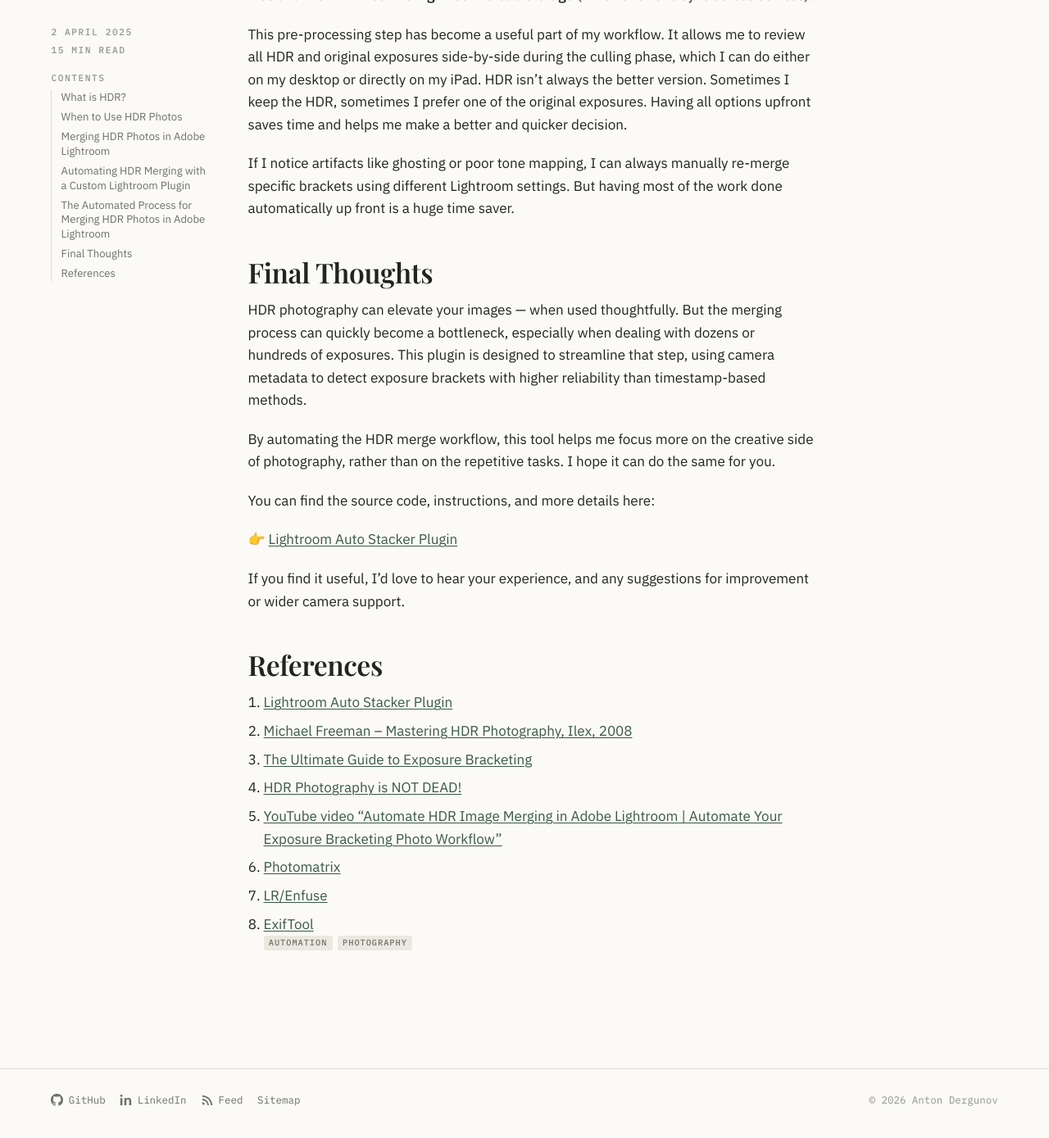
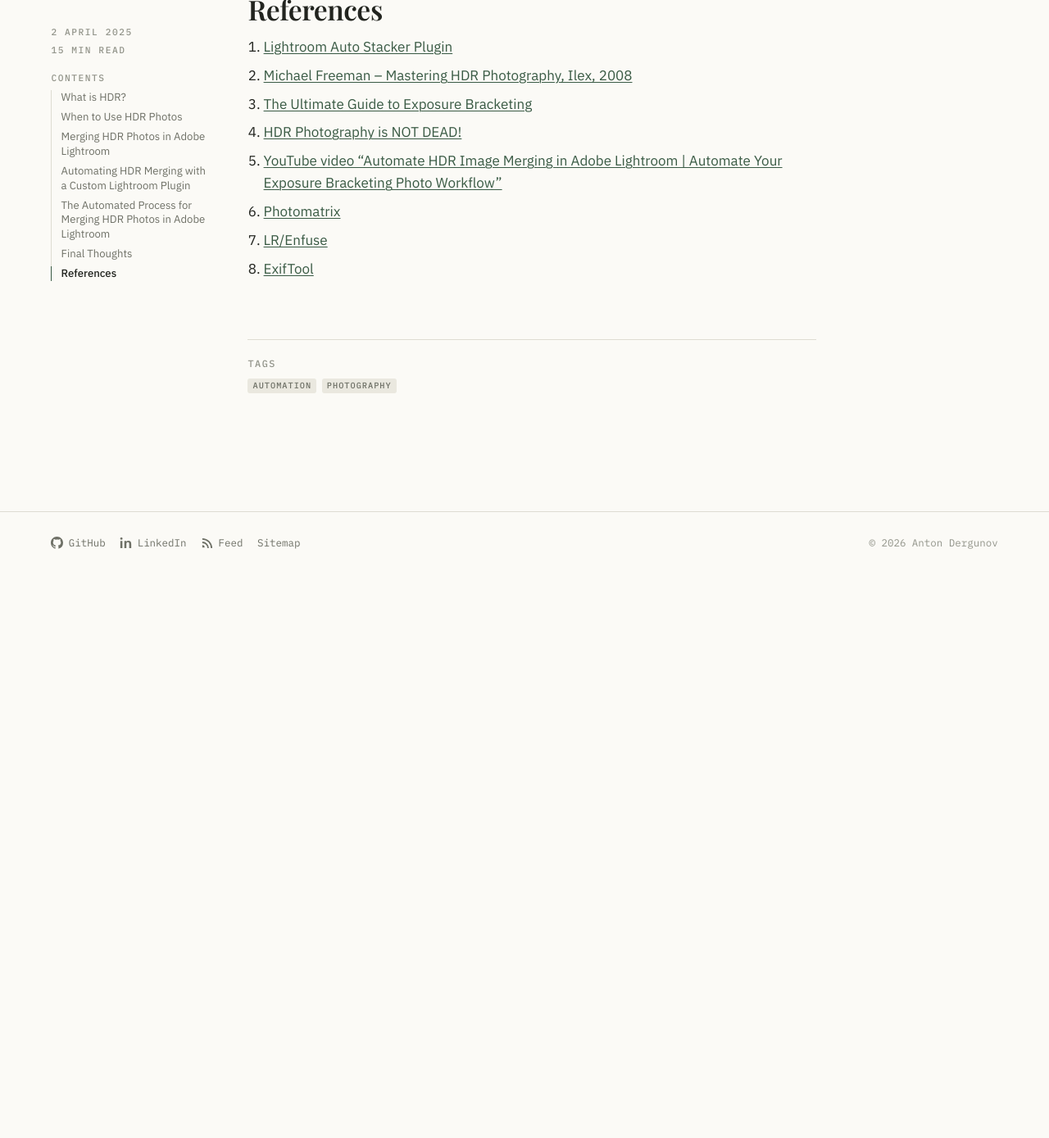
Before and after one commit to anton-dergunov/anton-dergunov.github.io, a Jekyll site: the page built from _posts/2025-04-02-automating-hdr-photo-creation-in-adobe-lightroom.md, in a window 1280 px wide and 1400 px high, scrolled down 17291 px. Shown: the top 1389 px of the window at 82% size. Built offline with Jekyll 4.4.1, drawn with Linux system fonts in a browser that asks for light colours; after the commit the page ends 18011 px from its top, so only the background shows below that.

Commit message:
Refine typography: scroll-spy TOC, aligned figures, tablet centring
Highlight the current section in the table of contents, match figure
width to the text measure, centre the column when the rail collapses,
and give end-of-article tags a label and breathing room.

```diff
--- a/_layouts/post.html
+++ b/_layouts/post.html
@@ -36,9 +36,12 @@
       {{ content }}
 
       {%- if page.tags and page.tags.size > 0 %}
-      <ul class="chips" aria-label="Tags">
-        {%- for tag in page.tags %}<li class="chip">{{ tag }}</li>{%- endfor %}
-      </ul>
+      <footer class="article-tags">
+        <p class="tags-label">Tags</p>
+        <ul class="chips">
+          {%- for tag in page.tags %}<li class="chip">{{ tag }}</li>{%- endfor %}
+        </ul>
+      </footer>
       {%- endif %}
     </div>
   </div>
--- a/assets/css/main.css
+++ b/assets/css/main.css
@@ -440,13 +440,16 @@
   text-decoration: none;
 }
 .rail-toc a:hover { color: var(--green); border-left-color: var(--green); }
+.rail-toc a.is-current {
+  color: var(--ink);
+  font-weight: 500;
+  border-left-color: var(--green);
+}
 
 /* The content column carries the readable measure. */
 .body-col { min-width: 0; }
 .body-col > * { max-width: var(--measure); }
 .body-col > .full-bleed,
-.body-col > figure,
-.body-col > .figure-frame,
 .body-col > table,
 .body-col > .table-scroll,
 .body-col > pre { max-width: none; }
@@ -459,7 +462,7 @@
 .body-col > .page-title + * { margin-top: 2.5rem; }
 .body-col > p, .body-col > ul, .body-col > ol { margin-bottom: 0; }
 
-.body-col ul, .body-col ol { padding-left: 1.2rem; }
+.body-col ul:not(.chips), .body-col ol { padding-left: 1.2rem; }
 .body-col li + li { margin-top: .45rem; }
 .body-col li > ul, .body-col li > ol { margin-top: .45rem; }
 
@@ -477,6 +480,13 @@
   .rail-toc { margin-top: 0; flex-basis: 100%; }
   .rail-toc ol { border-left: 0; padding-left: 0; }
   .rail-toc a { padding-left: 0; border-left: 0; }
+
+  /* With no rail beside it, a left-aligned measure reads as off-centre on a
+     tablet. Centre the whole block instead of the grid item: auto margins on a
+     grid item resolve against max-width rather than the track, which overflows
+     the viewport on a phone. On phones the measure exceeds the width available,
+     so this is a no-op there. */
+  .band, .article-head { max-width: var(--measure); margin-inline: auto; }
 }
 
 /* ---------- article header ---------- */
@@ -686,6 +696,24 @@
   .post-item .date { justify-self: start; }
 }
 
+/* ---------- end-of-article tags ---------- */
+
+.article-tags {
+  margin-top: 4.5rem;
+  padding-top: 1.4rem;
+  border-top: 1px solid var(--line);
+  display: flex;
+  flex-direction: column;
+  gap: .8rem;
+}
+.article-tags .tags-label {
+  margin: 0;
+  font: 500 .74rem/1 var(--mono);
+  letter-spacing: .13em;
+  text-transform: uppercase;
+  color: var(--faint);
+}
+
 /* ---------- footer ---------- */
 
 .site-footer {
```
Also changed, not shown: _layouts/base.html (+50 -0 lines).
